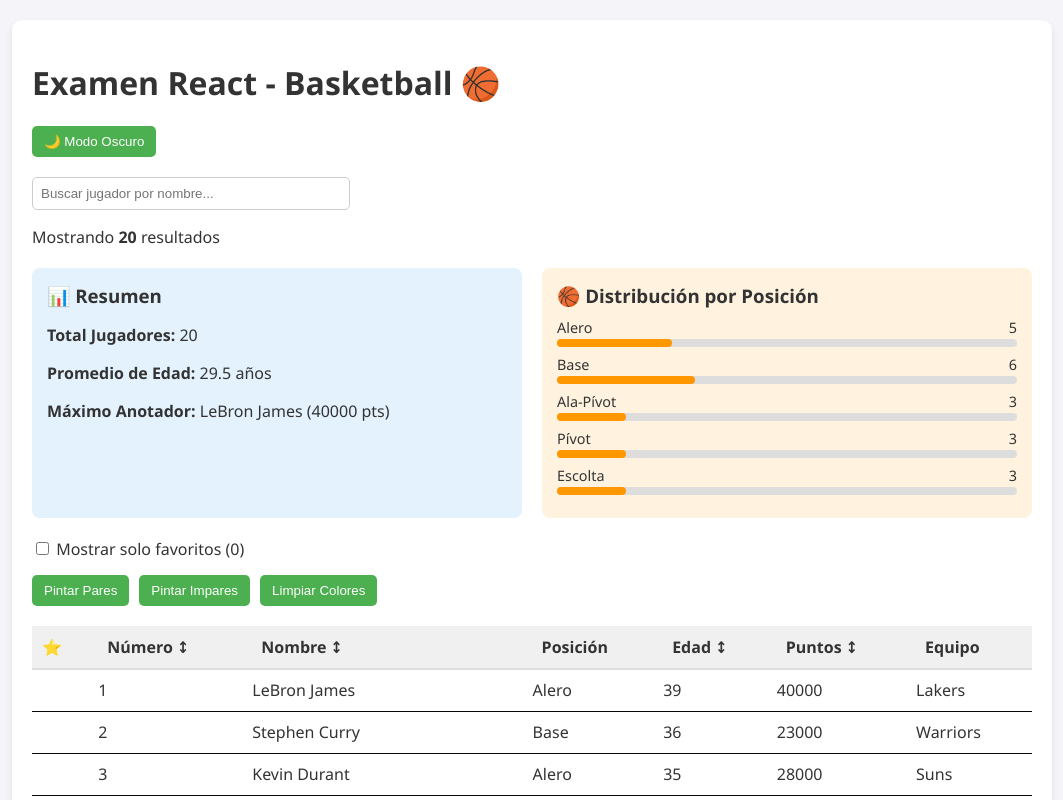
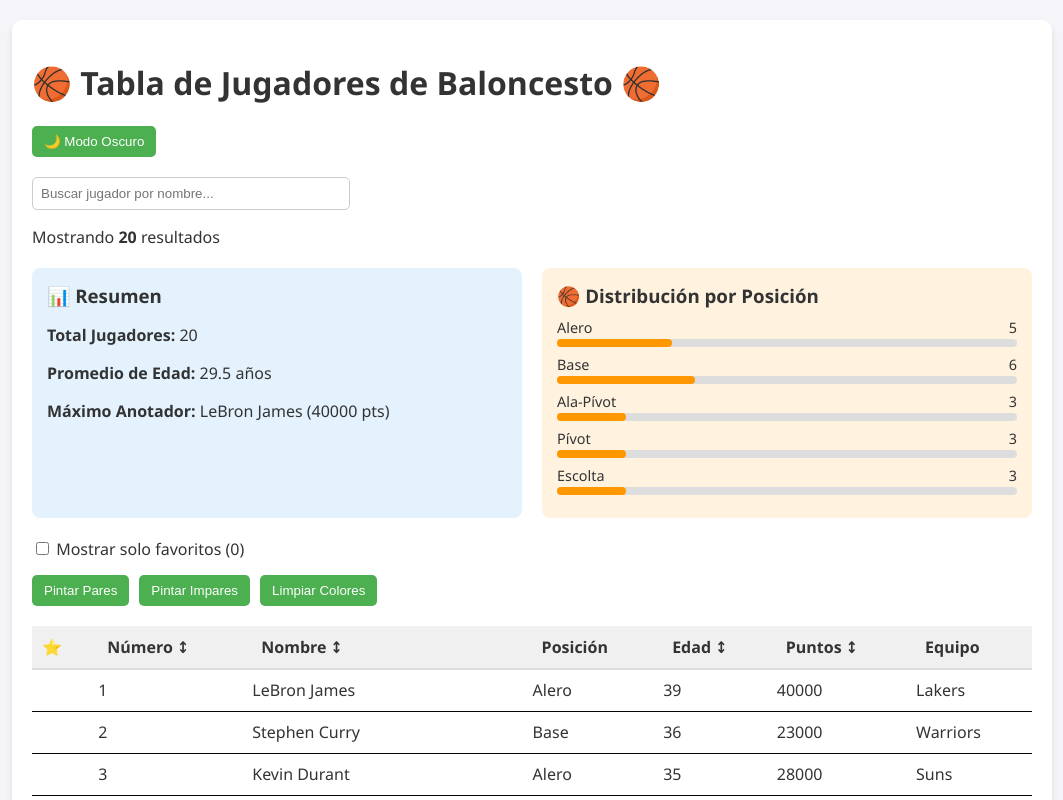
Before and after one commit to JuanDiego838/ExamenReact-Basketball, a React (Vite) app: page / in a window 1280 px wide. Shown: the top 800 px of the page, without its empty margins (108-1171 px from the left). Built offline with nearby package versions, Linux system fonts and the light colour scheme; the HTML template or start-up script is replaced by a standard one.

Commit message:
style: cambio del titulo principal de la pagina

```diff
--- a/src/App.jsx
+++ b/src/App.jsx
@@ -113,7 +113,7 @@ useEffect(() => {
   // 5. Return (el HTML)
   return (
     <div className="app-container">
-      <h1>Examen React - Basketball 🏀</h1>
+      <h1>🏀 Tabla de Jugadores de Baloncesto 🏀</h1>
 
       <button onClick={() => setDarkMode(!darkMode)} style={{ marginBottom: '20px', padding: '8px 12px', cursor: 'pointer' }}>
         {darkMode ? '☀️ Modo Claro' : '🌙 Modo Oscuro'}
```
